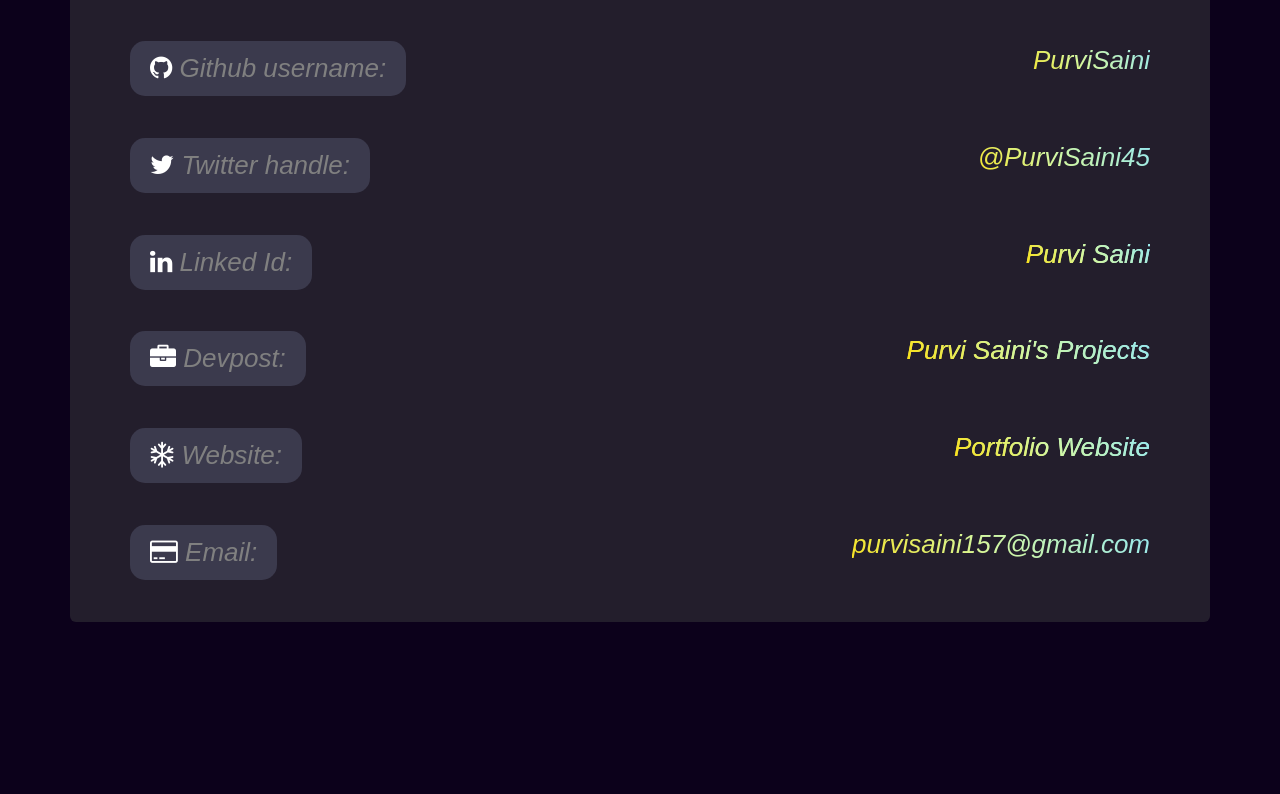
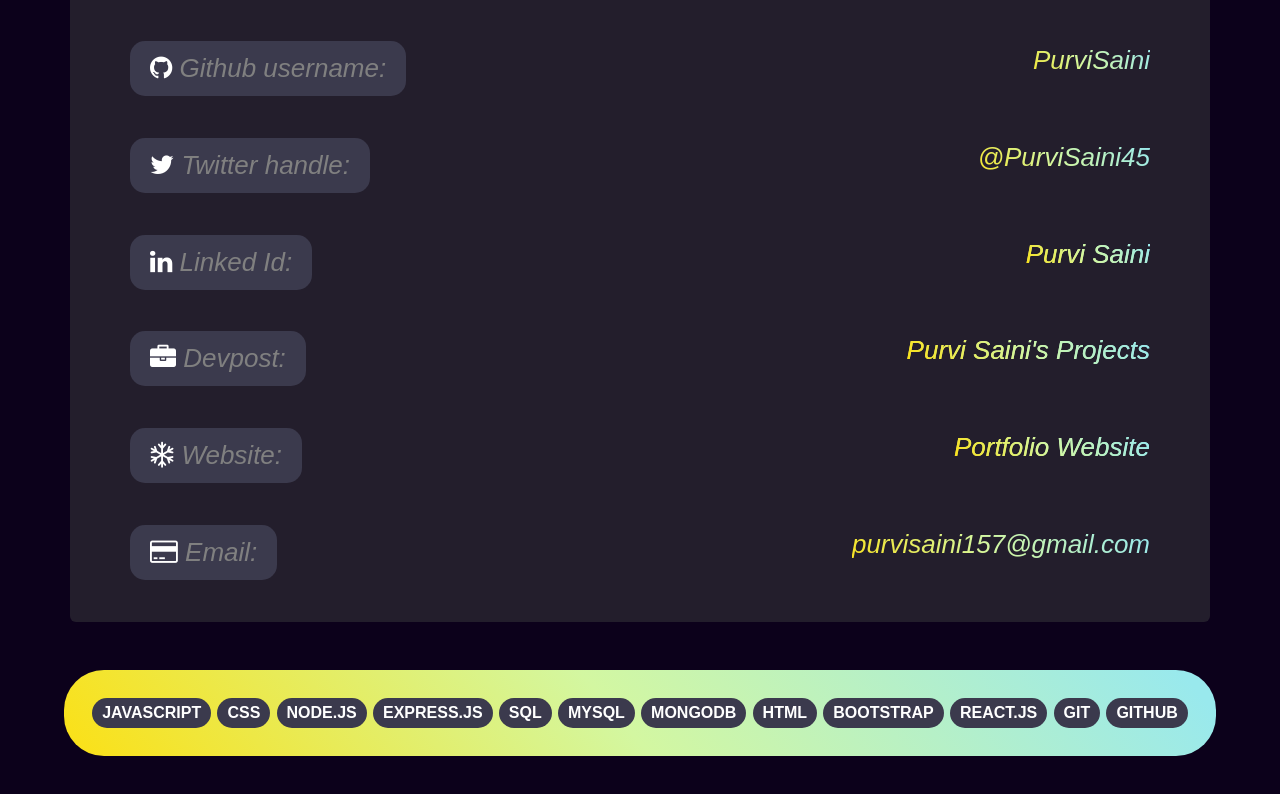
Before and after one commit to PurviSaini/purvi-saini, a React (Create React App) app: page / in a window 1280 px wide. Shown: the part 894-1688 px from the top of the page. Before the commit the page ends 1520 px from the top, so only its background shows below. Built offline with nearby package versions, Linux system fonts and the light colour scheme.

Commit message:
skills section added

```diff
--- a/src/App.js
+++ b/src/App.js
@@ -2,12 +2,16 @@
 import Navbar from "./Components/Navbar"
 import Home from "./Components/Home"
 import Contact from "./Components/Contact"
+import Skills from "./Components/Skills"
+
 function App() {
   return (
     <div className="App">
       <Navbar />
       <Home />
       <Contact />
+      <Skills />
+
     </div>
   );
 }
--- a/src/Components/Contact.css
+++ b/src/Components/Contact.css
@@ -14,8 +14,7 @@
 background: linear-gradient(50deg,  rgba(153,233,237,1) 0%,rgba(211,247,161,1) 48%,rgba(251,224,21,1) 97%);
 -webkit-text-fill-color: transparent;
 -webkit-background-clip: text;
-font-weight: bolder;
-}
+    }
 
 .social{
     background-color: #3B3A4D;
@@ -26,6 +25,6 @@
 .social:hover{
     border: 1px rgb(52, 225, 248) dotted;
 }
-i{
+i,.tech-stack{
     background-color: #3B3A4D;
 }
--- a/src/Components/Home.css
+++ b/src/Components/Home.css
@@ -19,7 +19,7 @@
     z-index: 9;
     border-radius: 50%;
 }
-.bg,.btn,.btn:hover,p{
+.bg,.btn,.btn:hover,p,.skills-container{
     background: rgb(251,224,21);
     background: linear-gradient(50deg, rgba(251,224,21,1) 0%, rgba(211,247,161,1) 48%, rgba(153,233,237,1) 97%);
 
@@ -39,3 +39,16 @@
     letter-spacing: 4px;
     font-size: 70px;
 }
+.skills-container{
+    width: 90%;
+margin:auto;
+    border-radius: 40px;
+}
+.tech-stack{
+    border-radius: 20px;
+    padding: 3px 10px;
+    margin: 4px 2px;
+    font-weight: 600;
+    font-size: medium;
+
+}
--- a/src/Components/Navbar.js
+++ b/src/Components/Navbar.js
@@ -32,7 +32,7 @@
           </a>
           </li>
           <li>
-          <a className="nav-link " aria-current="page" href="#">
+          <a className="nav-link " aria-current="page" href="#skills">
             Skills
           </a>
           </li>
--- /dev/null
+++ b/src/Components/Skills.js
@@ -0,0 +1,20 @@
+function Skills(){
+    return(
+        <div className=" my-5 skills-container p-4 d-flex justify-content-evenly align-items-center  flex-wrap "  id="skills">
+        <div className="tech-stack">JAVASCRIPT</div>
+        <div className="tech-stack">CSS</div>
+        <div className="tech-stack">NODE.JS</div>
+        <div className="tech-stack">EXPRESS.JS</div>
+        <div className="tech-stack">SQL</div>
+        <div className="tech-stack">MYSQL</div>
+        <div className="tech-stack">MONGODB</div>
+        <div className="tech-stack">HTML</div>
+        <div className="tech-stack">BOOTSTRAP</div>
+        <div className="tech-stack">REACT.JS</div>
+        <div className="tech-stack">GIT</div>
+        <div className="tech-stack">GITHUB</div>
+        </div>
+    );
+
+}
+export default Skills;
```
